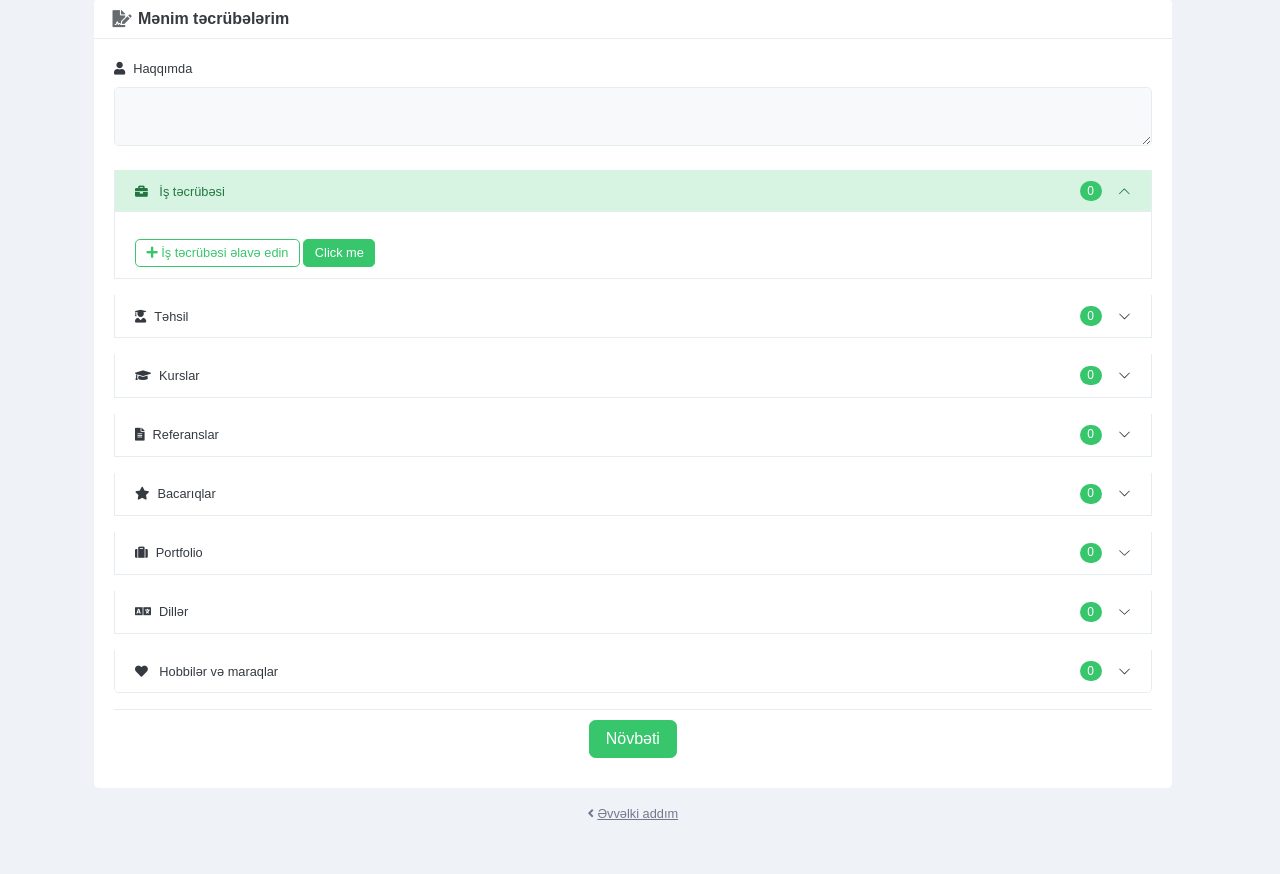
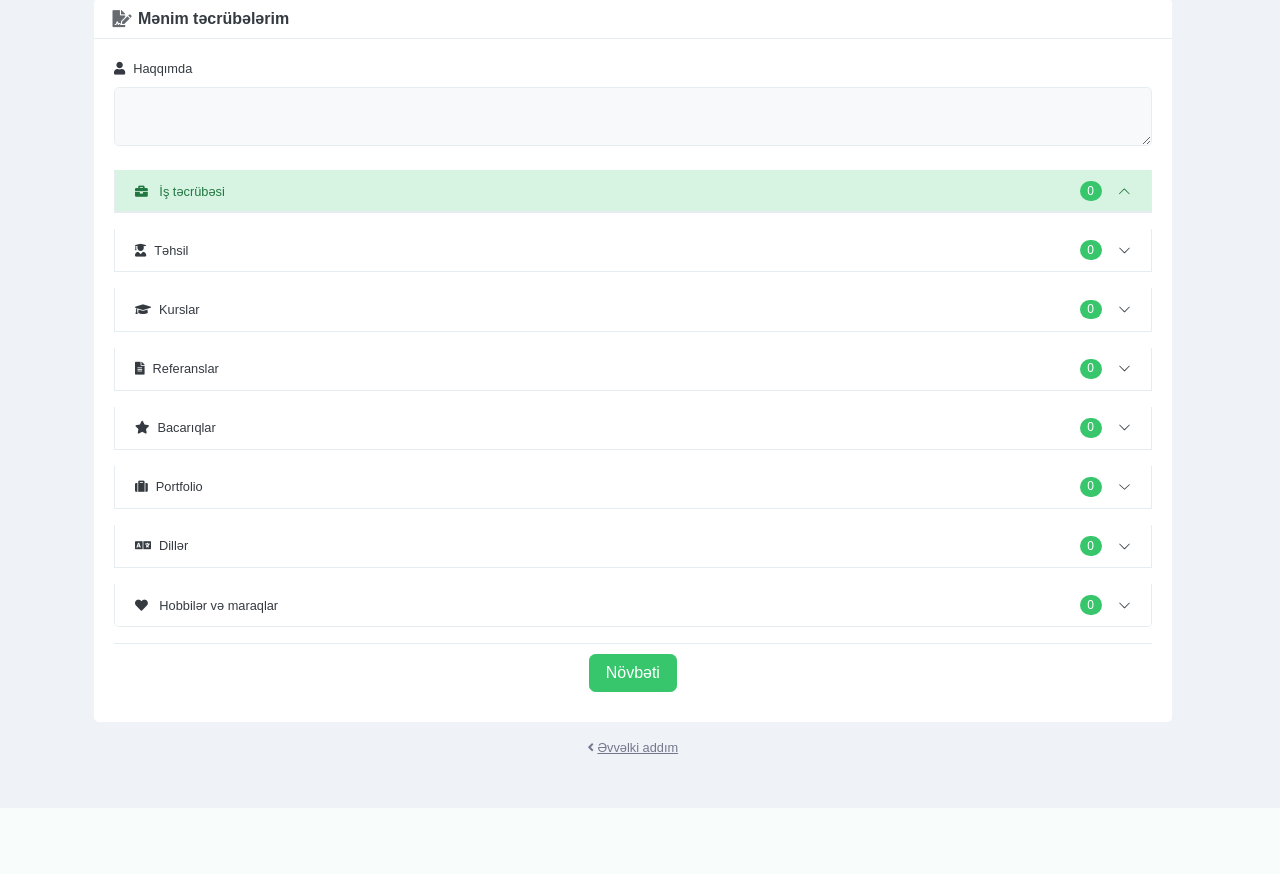
Before and after one commit to emineliyev/cvmaker, a Django app: page /create/step-2/ in a window 1280 px wide. Shown: the part 307-1181 px from the top of the page. After the commit the page ends 1061 px from the top, so only its background shows below. Run offline with Django 5.2, Linux system fonts and the light colour scheme; parts of the project's set-up code (start-up, migrations or seed data) failed here and were passed over; some libraries are stand-ins or nearby versions.

Commit message:
Update wizarts

```diff
--- a/cv/templates/cv/checkout_dummy.html
+++ b/cv/templates/cv/checkout_dummy.html
@@ -92,6 +92,11 @@
             </div>
         </div>
     </div>
+    <div class="text-center mt-3">
+        <a href="{% url 'cv:step3' %}" class="text-secondary">
+            <i class="fas fa-angle-left"></i> <u>Əvvəlki addım</u>
+        </a>
+    </div>
 </div>
 
 <script src="{% static 'assets/js/check-dm.js' %}"></script>
--- a/cv/templates/cv/wizard/step2.html
+++ b/cv/templates/cv/wizard/step2.html
@@ -64,17 +64,12 @@ Təcrübələr
                                             <span id="experience-count" class="badge bg-primary rounded-pill mx-3">0</span>
                                         </button>
                                     </h2>
-                                    <div id="workExpCollapse" class="accordion-collapse collapse show">
+                                    <div id="workExpCollapse" class="accordion-collapse collapse">
                                         <div class="accordion-body">
                                             <div id="workExperienceContainer"></div>
                                             <button type="button" class="btn btn-outline-primary mt-3"
                                                     onclick="addExperience()"><i
                                                     class="fas fa-plus"></i> İş təcrübəsi əlavə edin
-                                            </button>
-                                            <button type="button" class="btn btn-primary mt-3" data-bs-toggle="popover"
-                                                    data-bs-html="true"
-                                                    data-bs-content="And here's some amazing &lt;b&gt;HTML&lt;/b&gt; content. It's very &lt;code&gt;engaging&lt;/code&gt;. Right?"
-                                                    data-bs-original-title="Popover title">Click me
                                             </button>
                                         </div>
                                     </div>
--- a/static/assets/js/step-2.js
+++ b/static/assets/js/step-2.js
@@ -61,26 +61,27 @@ function restoreFieldValue(el) {
     if (saved !== null) el.value = saved;
 }
 
+
 function addExperience() {
     const i = counters.experience++;
     const name = `experience-${i}`;
     const fields = templateBlock('Təcrübə', i, `
-        <div class="row mb-2">
-            <div class="col-md-4">
+        <div class="row">
+            <div class="col-md-4 mb-2">
                 <input class="form-control" name="${name}-position" placeholder="Vəzifə">
             </div>
-            <div class="col-md-4">
+            <div class="col-md-4 mb-2">
                 <input class="form-control" name="${name}-employer" placeholder="İşəgötürən">
             </div>
-            <div class="col-md-4">
+            <div class="col-md-4 mb-2">
                 <input class="form-control" name="${name}-city" placeholder="Şəhər">
             </div>
         </div>
-        <div class="row mb-2">
-            <div class="col-md-6">
+        <div class="row">
+            <div class="col-md-6 mb-2">
                 <input class="form-control" type="month" name="${name}-start_date">
             </div>
-            <div class="col-md-6">
+            <div class="col-md-6 mb-2">
                 <input class="form-control" type="month" name="${name}-end_date" id="${name}-end_date">
                 <div class="form-check mt-1">
                     <input class="form-check-input currently-working-checkbox" type="checkbox"
@@ -116,28 +117,26 @@ function addExperience() {
     }
 }
 
-
-
 function addEducation() {
     const i = counters.education++;
     const name = `education-${i}`;
     const fields = templateBlock('Təhsil', i, `
             <div class="row mb-2">
-                <div class="col-md-4">
+                <div class="col-md-4 mb-2">
                     <input class="form-control" name="${name}-degree" placeholder="Dərəcə">
                 </div>
-                <div class="col-md-4">
+                <div class="col-md-4 mb-2">
                     <input class="form-control" name="${name}-school" placeholder="Məktəb / Universitet">
                 </div>
-                <div class="col-md-4">
+                <div class="col-md-4 mb-2">
                     <input class="form-control" name="${name}-city" placeholder="Şəhər">
                 </div>
             </div>
             <div class="row mb-2">
-                <div class="col-md-6">
+                <div class="col-md-6 mb-2">
                     <input class="form-control" type="month" name="${name}-start_date">
                 </div>
-                <div class="col-md-6">
+                <div class="col-md-6 mb-2">
                     <input class="form-control" type="month" name="${name}-end_date">
                 </div>
             </div>
@@ -156,22 +155,22 @@ function addCourse() {
     const name = `course-${i}`;
     const fields = templateBlock('Kurs', i, `
             <div class="row mb-2">
-                <div class="col-md-6">
+                <div class="col-md-6 mb-2">
                     <input class="form-control" name="${name}-name" placeholder="Kursun adı">
                 </div>
-                <div class="col-md-6">
+                <div class="col-md-6 mb-2">
                     <input class="form-control" name="${name}-institution" placeholder="Qurum">
                 </div>
             </div>
             <div class="row mb-2">
-                <div class="col-md-6">
+                <div class="col-md-6 mb-2">
                     <input class="form-control" type="month" name="${name}-start_date">
                 </div>
-                <div class="col-md-6">
+                <div class="col-md-6 mb-2">
                     <input class="form-control" type="month" name="${name}-end_date">
                 </div>
             </div>
-            <div class="row mb-2">
+            <div class="row">
                 <div class="col-12">
                     <textarea class="form-control" name="${name}-description" placeholder="Description"></textarea>
                 </div>
@@ -185,19 +184,19 @@ function addReference() {
     const i = counters.reference++;
     const name = `reference-${i}`;
     const fields = templateBlock('Referans', i, `
-            <div class="row mb-2">
-                <div class="col-md-6">
+            <div class="row">
+                <div class="col-md-6 mb-2">
                     <input class="form-control" name="${name}-company" placeholder="Şirkət adı">
                 </div>
-                <div class="col-md-6">
+                <div class="col-md-6 mb-2">
                     <input class="form-control" name="${name}-contact_person" placeholder="Əlaqədar şəxs">
                 </div>
             </div>
-            <div class="row mb-2">
-                <div class="col-md-6">
+            <div class="row">
+                <div class="col-md-6 mb-2">
                     <input class="form-control" name="${name}-phone" placeholder="Phone Number">
                 </div>
-                <div class="col-md-6">
+                <div class="col-md-6 mb-2">
                     <input class="form-control" name="${name}-email" placeholder="E-poçt">
                 </div>
             </div>
@@ -211,7 +210,7 @@ function addSkill() {
     const name = `skill-${i}`;
     const fields = templateBlock('Bacarıq', i, `
             <div class="row">
-                <div class="col-md-8">
+                <div class="col-md-8 mb-2">
                     <input class="form-control" name="${name}-name" placeholder="Bacarıq">
                 </div>
                 <div class="col-md-4">
@@ -234,7 +233,7 @@ function addPortfolio() {
     const name = `project-${i}`;
     const fields = templateBlock('Layihə', i, `
             <div class="row">
-                <div class="col-md-6">
+                <div class="col-md-6 mb-2">
                     <input class="form-control" name="${name}-title" placeholder="Layihənin adı">
                 </div>
                 <div class="col-md-6">
@@ -251,7 +250,7 @@ function addLanguage() {
     const name = `language-${i}`;
     const fields = templateBlock('Dil', i, `
             <div class="row">
-                <div class="col-md-8">
+                <div class="col-md-8 mb-2">
                     <input class="form-control" name="${name}-name" placeholder="Dil">
                 </div>
                 <div class="col-md-4">
```
